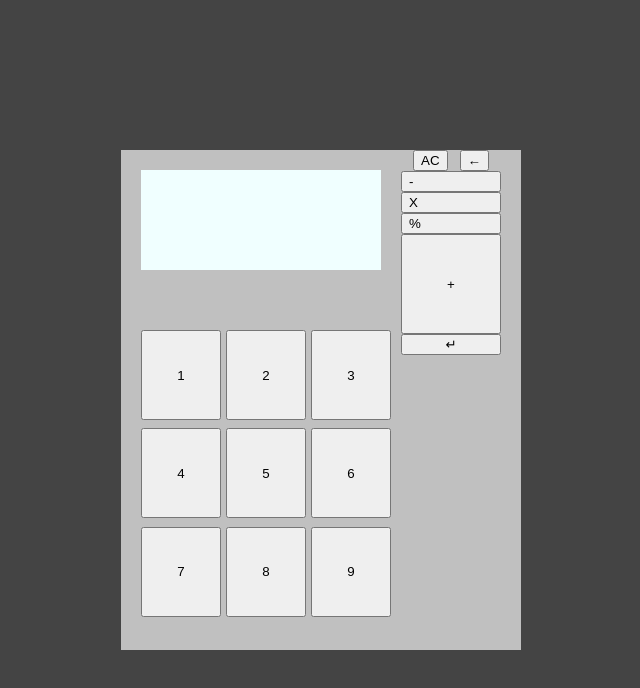
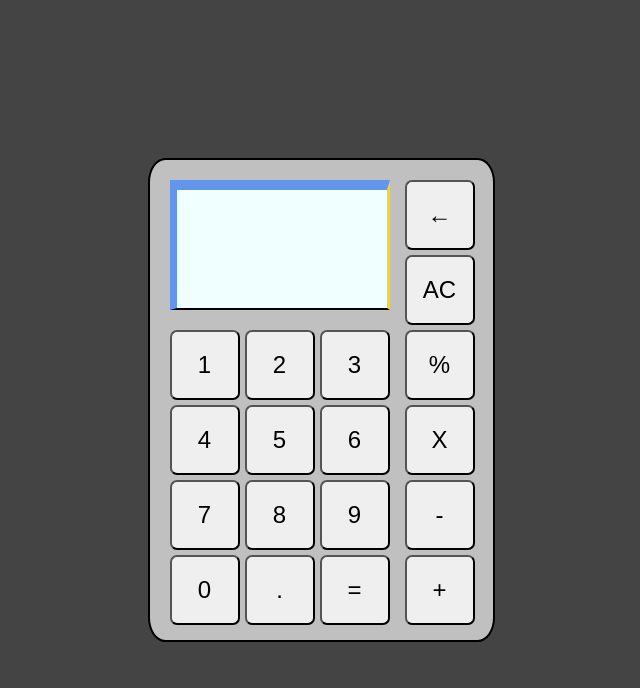
Before and after one commit to Eugene-L-H/JavaScript-Calculator, a plain HTML site: page index.html in a window 1280 px wide. Shown: the whole page, without its empty margins (319-959 px from the left). Drawn offline with Linux system fonts and the light colour scheme.

Commit message:
Final Layout of calculator achieved.

```diff
--- a/index.html
+++ b/index.html
@@ -11,27 +11,27 @@
   <body>
     <div class="shell">
       <div class="display"></div>
-      <div class="numbers">
-        <button type="button" class="one numKey">1</button>
-        <button type="button" class="two numKey">2</button>
-        <button type="button" class="three numKey">3</button>
-        <button type="button" class="four numKey">4</button>
-        <button type="button" class="five numKey">5</button>
-        <button type="button" class="six numKey">6</button>
-        <button type="button" class="seven numKey">7</button>
-        <button type="button" class="eight numKey">8</button>
-        <button type="button" class="nine numKey">9</button>
+      <div class="num-pad">
+        <button type="button" class="one">1</button>
+        <button type="button" class="two">2</button>
+        <button type="button" class="three">3</button>
+        <button type="button" class="four">4</button>
+        <button type="button" class="five">5</button>
+        <button type="button" class="six">6</button>
+        <button type="button" class="seven">7</button>
+        <button type="button" class="eight">8</button>
+        <button type="button" class="nine">9</button>
+        <button type="button" class="zero">0</button>
+        <button type="button" class="dot">.</button>
+        <button type="button" class="equals">=</button>
       </div>
       <div class="operators">
-        <div class="deletions">
-          <button type="button class="clear">AC</button>
-          <button type="button class="backspace">&larr;</button>
-        </div>
-        <button type="button" class="subtraction operatorKey">-</button>
-        <button type="button" class="multiplication operatorKey">X</button>
-        <button type="button" class="division operatorKey">%</button>
-        <button type="button" class="addition operatorKey">+</button>
-        <button type="button class="enter">&crarr;</button>
+        <button type="button class="backspace">&larr;</button>
+        <button type="button class="clear">AC</button>
+        <button type="button" class="division">%</button>
+        <button type="button" class="multiplication">X</button>
+        <button type="button" class="subtraction">-</button>
+        <button type="button" class="addition">+</button>
       </div>
     </div>
   </body>
--- a/style.css
+++ b/style.css
@@ -16,62 +16,67 @@ body {
 .shell {
   display: flex;
   flex-flow: row wrap;
-  height: 500px;
-  width: 400px;
+  height: 480px;
+  width: 343px;
   background-color: silver;
+  border: solid black 2px;
+  border-radius: 5%;
 }
 
 .display {
   position: absolute;
-  height: 100px;
-  width: 240px;
+  height: 118px;
+  width: 210px;
   margin: 20px 0 0 20px;
   background-color: azure;
+  border-top: cornflowerblue solid 10px;
+  border-left: cornflowerblue solid 7px;
+  border-right: gold solid 3px;
+  border-bottom: black solid 2px;
 }
 
-.numbers {
+.num-pad {
+  position: absolute;
   display: flex;
   flex-flow: row wrap;
   gap: 5px;
   width: 260px;
-  height: 290px;
-  margin: 180px 0 0 20px;
+  height: fit-content;
+  margin: 170px 0 20px 20px;
 }
 
-.numKey {
+.num-pad > * {
   display: flex;
   align-items: center;
   justify-content: center;
-  height: 90px;
-  width: 80px;
+  height: 70px;
+  width: 70px;
+  font-size: 24px;
+  border-radius: 10%;
 }
 
 .operators {
   display: flex;
   flex-direction: column;
-  height: 400px;
-  width: 100px;
+  height: fit-content;
+  width: 70px;
+  gap: 5px;
+  /* justify-content: space-between; */
+
+  margin: 20px 20px 20px 255px;
 }
 
-.deletions {
+.operators > * {
   display: flex;
-  justify-content: space-evenly;
+  justify-content: center;
+  align-items: center;
+  height: 70px;
+  width: 70px;
+  font-size: 24px;
+  border-radius: 10%;
 }
 
-.clear,
-.backspace {
-  width: 45px;
+.subtraction,
+.addition {
+  font-size: 3;
 }
-
-.operatorKey {
-  display: flex;
-  flex-direction: column;
-}
-
-.addition,
-.enter {
-  display: flex;
-  align-items: center;
-  justify-content: center;
-  height: 100px;
-}
```
